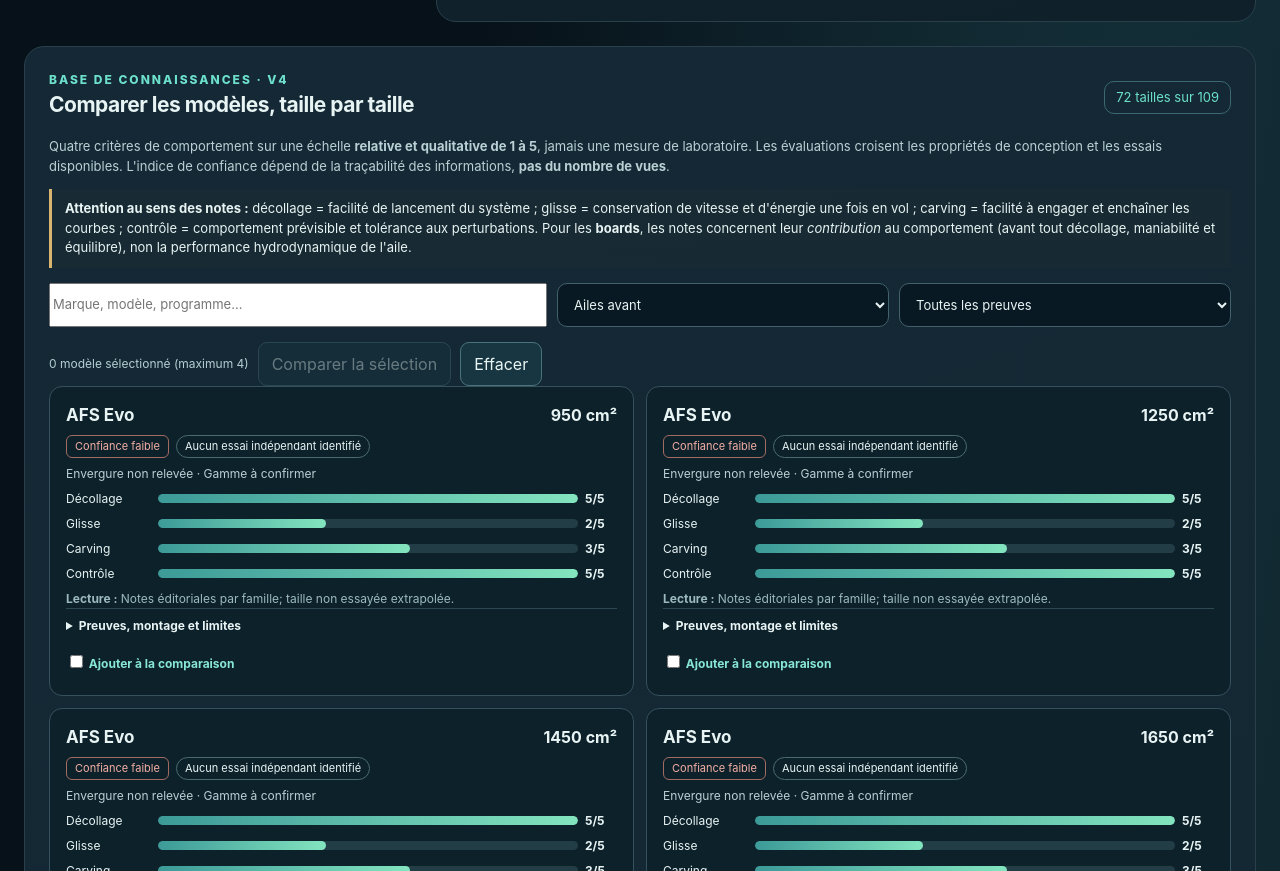
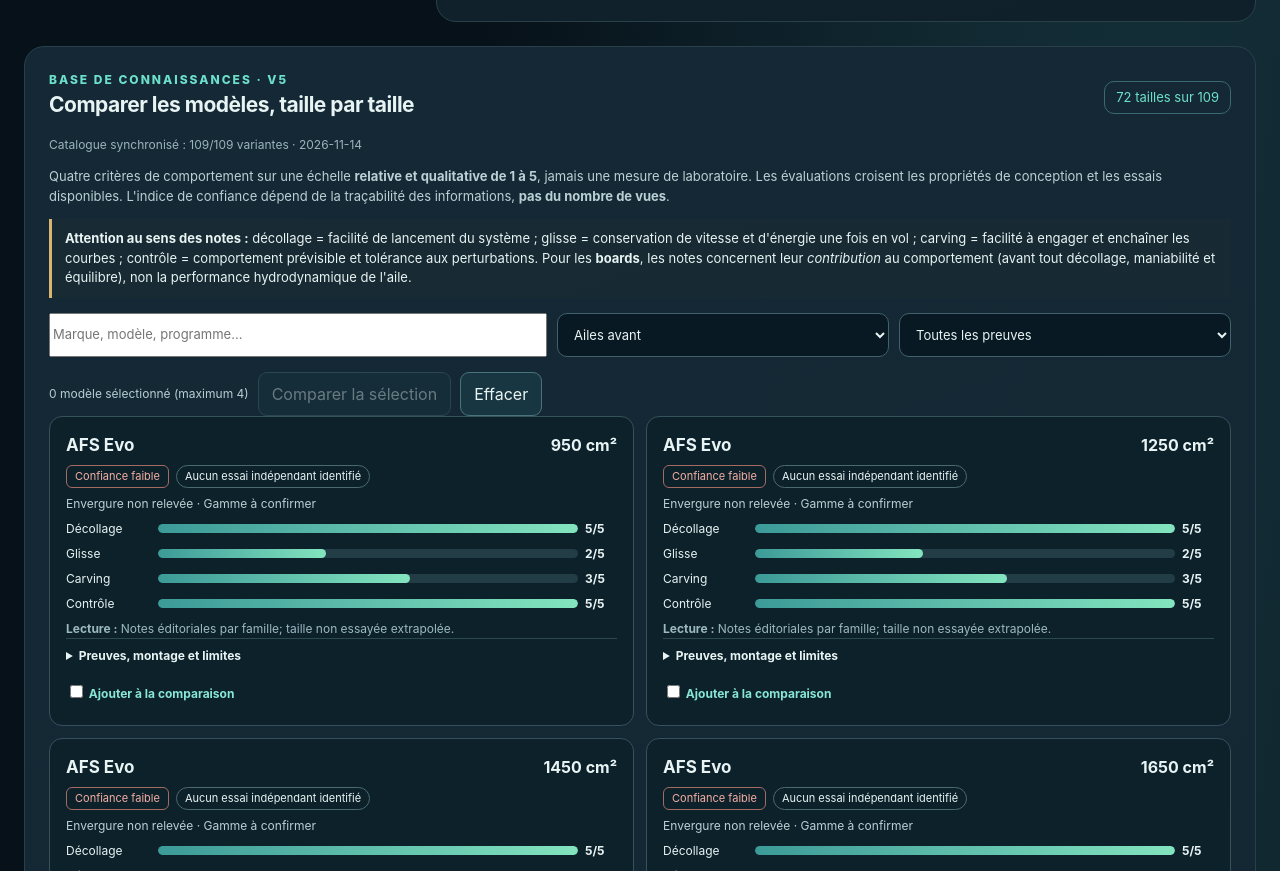
Before and after one commit to ebarraud/FOIL-LAB, a plain HTML site: page index.html in a window 1280 px wide. Shown: the part 3048-3919 px from the top of the page. Drawn offline with Linux system fonts and the light colour scheme.

Commit message:
V5 catalogue : index.html

```diff
--- a/index.html
+++ b/index.html
@@ -48,7 +48,8 @@ html{scroll-behavior:smooth}button,select,input{font:inherit}button{min-height:4
 <div class="field"><label>Budget</label><select id="budget"><option value="all">Non renseigné</option><option value="low">Serré / occasion privilégiée</option><option value="mid">Intermédiaire</option><option value="high">Haut de gamme possible</option></select><div class="small">Sans prix vérifiés et datés, ce critère ne prétend pas filtrer un tarif exact.</div></div>
 </aside><div><div class="panel"><div class="modes"><button class="on" data-tab="foil">Ailes avant</button> <button data-tab="board">Boards</button> <button data-tab="both">Configuration complète</button></div><div class="top-buttons"><button id="print">Imprimer le résultat</button><button id="share">Copier le profil</button></div><div id="intro"></div><div id="foilResults"></div><div id="boardResults" style="display:none"></div><div id="systemNotes"></div><div id="compare"></div></div></div></div>
 <section id="knowledgeBase" class="panel kb-area">
-<div class="kb-headline"><div><div class="eyebrow">BASE DE CONNAISSANCES · V4</div><h2>Comparer les modèles, taille par taille</h2></div><span class="counter" id="kbCount">Chargement…</span></div>
+<div class="kb-headline"><div><div class="eyebrow">BASE DE CONNAISSANCES · V5</div><h2>Comparer les modèles, taille par taille</h2></div><span class="counter" id="kbCount">Chargement…</span></div>
+<p id="kbDataStatus" class="small" role="status" aria-live="polite">Chargement du catalogue technique…</p>
 <p class="kb-explainer">Quatre critères de comportement sur une échelle <b>relative et qualitative de 1 à 5</b>, jamais une mesure de laboratoire. Les évaluations croisent les propriétés de conception et les essais disponibles. L'indice de confiance dépend de la traçabilité des informations, <b>pas du nombre de vues</b>.</p>
 <div class="kb-key"><b>Attention au sens des notes :</b> décollage = facilité de lancement du système ; glisse = conservation de vitesse et d'énergie une fois en vol ; carving = facilité à engager et enchaîner les courbes ; contrôle = comportement prévisible et tolérance aux perturbations. Pour les <b>boards</b>, les notes concernent leur <i>contribution</i> au comportement (avant tout décollage, maniabilité et équilibre), non la performance hydrodynamique de l'aile.</div>
 <div class="kb-toolbar"><input id="kbSearch" placeholder="Marque, modèle, programme…" aria-label="Recherche modèle"><select id="kbType"><option value="foil">Ailes avant</option><option value="board">Boards</option><option value="all">Tout le matériel</option></select><select id="kbProof"><option value="all">Toutes les preuves</option><option value="tested">Tailles effectivement testées</option><option value="independent">Avec essai indépendant</option><option value="manufacturer">Données constructeur disponibles</option></select></div>
```
